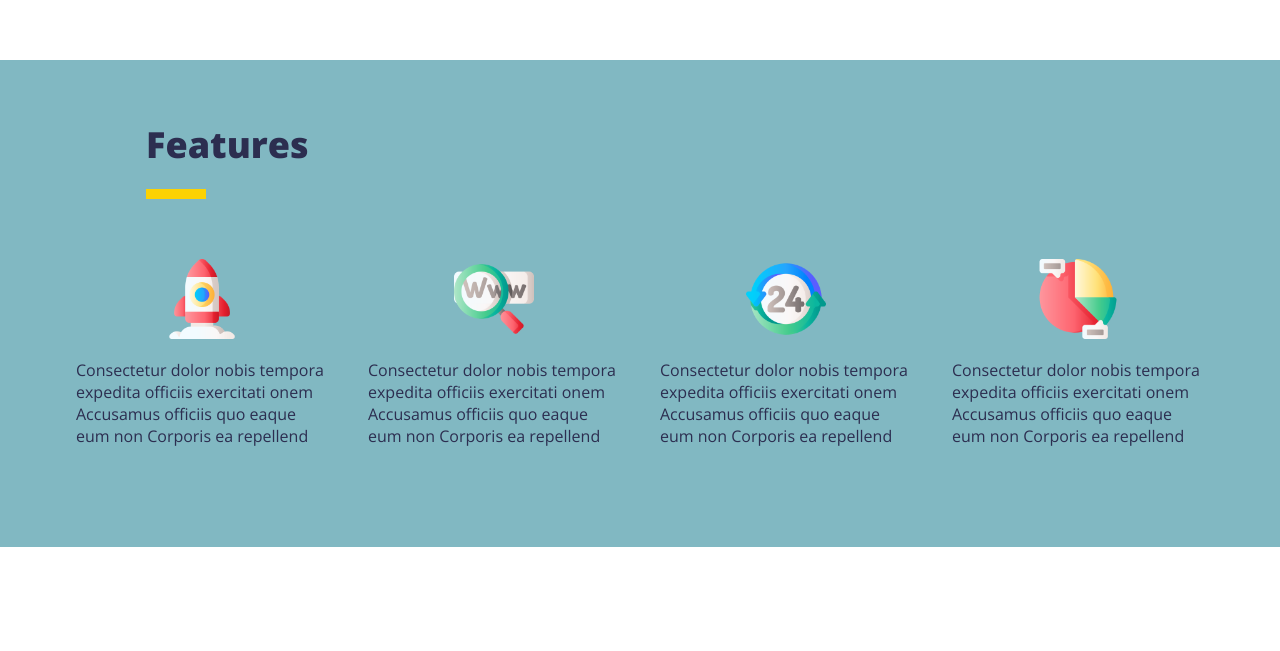
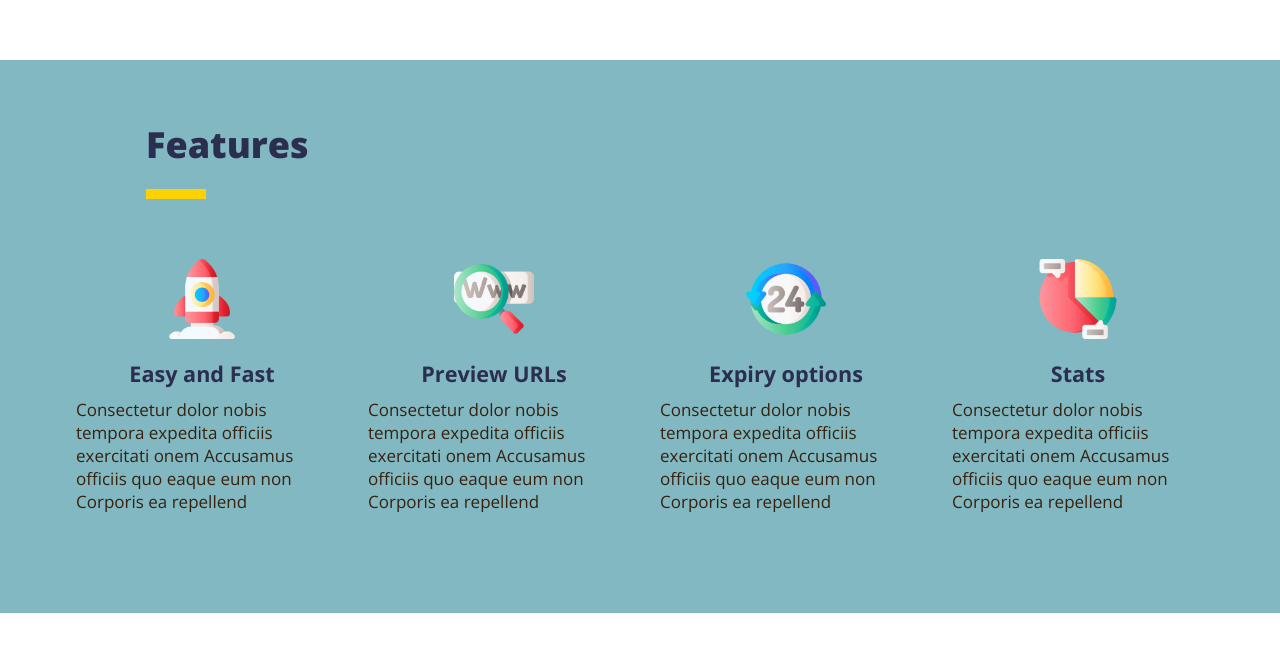
Before and after one commit to marcocadete/teeny_url_frontend, a React (Create React App) app: page / in a window 1280 px wide. Shown: the part 800-1451 px from the top of the page. Before the commit the page ends 1347 px from the top, so only its background shows below. Built offline with nearby package versions, Linux system fonts and the light colour scheme.

Commit message:
Changed the Navbar class conditional (ternary) operator and created a Heading component which I added to the Features container. I also creatd a Footer container, which isn't completed yet.

```diff
--- a/src/App.js
+++ b/src/App.js
@@ -4,6 +4,7 @@ import "./App.css";
 import Navbar from "./containers/Navbar/Navbar";
 import Header from "./containers/Header/Header";
 import Features from "./containers/Features/Features";
+import Footer from "./containers/Footer/Footer";
 
 function App() {
     return (
@@ -11,6 +12,7 @@ function App() {
             <Navbar />
             <Header />
             <Features />
+            <Footer />
         </div>
     );
 }
--- /dev/null
+++ b/src/components/Heading/Heading.css
@@ -0,0 +1,12 @@
+.tu-heading {
+    display: flex;
+    flex-direction: column;
+    justify-content: flex-start;
+    width: 80%;
+    margin: 0 auto;
+}
+
+.tu-heading h5 {
+    font-weight: 700;
+    font-size: 1.2rem;
+}
--- /dev/null
+++ b/src/components/Heading/Heading.js
@@ -0,0 +1,34 @@
+import PropTypes from "prop-types";
+import "./Heading.css";
+
+function Heading(props) {
+    return (
+        <div className="tu-heading">
+            <h5
+                className={
+                    props.color
+                        ? `tu-color--${props.color}`
+                        : ""
+                }
+            >
+                {props.title}
+            </h5>
+        </div>
+    );
+}
+
+Heading.propTypes = {
+    title: PropTypes.string.isRequired,
+    color: PropTypes.oneOf([
+        "green",
+        "dark-green",
+        "yellow",
+        "dark-yellow",
+        "blue",
+        "dark-blue",
+        "brown",
+        "dark-brown",
+    ]),
+};
+
+export default Heading;
--- a/src/containers/Features/Features.css
+++ b/src/containers/Features/Features.css
@@ -14,14 +14,20 @@
     display: flex;
     flex-direction: column;
     align-items: center;
-    font-size: 16px;
+    font-size: 17px;
     width: 100%;
     margin: 20px;
 
 }
 
 .tu-feature p {
-    max-width: 260px;
+    max-width: 280px;
+    color: var(--dark-brown);
+}
+
+.tu-feature h5 {
+    text-align: center;
+    margin-bottom: 10px;
 }
 
 .tu-feature img {
--- a/src/containers/Features/Features.js
+++ b/src/containers/Features/Features.js
@@ -4,6 +4,7 @@ import Fast from "../../images/features/fast.png";
 import Preview from "../../images/features/preview.png";
 import Expiry from "../../images/features/expiry.png";
 import Stats from "../../images/features/stats.png";
+import Heading from "../../components/Heading/Heading";
 // Components
 import SectionTitle from "../../components/SectionTitle/SectionTitle";
 
@@ -14,6 +15,7 @@ function Features() {
             <div className="tu-features">
                 <div className="tu-feature">
                     <img src={Fast} />
+                    <Heading title="Easy and Fast"/>
                     <p>
                         Consectetur dolor nobis tempora expedita officiis
                         exercitati onem Accusamus officiis quo eaque eum non
@@ -22,6 +24,7 @@ function Features() {
                 </div>
                 <div className="tu-feature">
                     <img src={Preview} />
+                    <Heading title="Preview URLs"/>
                     <p>
                         Consectetur dolor nobis tempora expedita officiis
                         exercitati onem Accusamus officiis quo eaque eum non
@@ -30,6 +33,7 @@ function Features() {
                 </div>
                 <div className="tu-feature">
                     <img src={Expiry} />
+                    <Heading title="Expiry options"/>
                     <p>
                         Consectetur dolor nobis tempora expedita officiis
                         exercitati onem Accusamus officiis quo eaque eum non
@@ -38,6 +42,7 @@ function Features() {
                 </div>
                 <div className="tu-feature">
                     <img src={Stats} />
+                    <Heading title="Stats"/>
                     <p>
                         Consectetur dolor nobis tempora expedita officiis
                         exercitati onem Accusamus officiis quo eaque eum non
--- /dev/null
+++ b/src/containers/Footer/Footer.css
@@ -0,0 +1,3 @@
+.tu-footer {
+    padding: 40px 10px;
+}
--- /dev/null
+++ b/src/containers/Footer/Footer.js
@@ -0,0 +1,11 @@
+import "./Footer.css";
+
+function Footer() {
+    return (
+        <footer className="tu-footer">
+        </footer>
+    );
+
+}
+
+export default Footer;
--- a/src/containers/Navbar/Navbar.js
+++ b/src/containers/Navbar/Navbar.js
@@ -50,21 +50,21 @@ function Navbar() {
                     <a
                         onClick={() => setActiveLink("features")}
                         href="#features"
-                        className={activeLink === "features" && "active"}
+                        className={activeLink === "features" ?  "active" : ""}
                     >
                         Features
                     </a>
                     <a
                         onClick={() => setActiveLink("about")}
                         href="#about"
-                        className={activeLink === "about" && "active"}
+                        className={activeLink === "about" ? "active" : ""}
                     >
                         About
                     </a>
                     <a
                         onClick={() => setActiveLink("contact")}
                         href="#contact"
-                        className={activeLink === "contact" && "active"}
+                        className={activeLink === "contact" ? "active" : ""}
                     >
                         Contact
                     </a>
--- a/src/index.css
+++ b/src/index.css
@@ -26,6 +26,40 @@ html {
 
 body {
     font-family: 'Open Sans', sans-serif;
+}
+
+/* Color
+ *********/
+.tu-color--green {
+    color: var(--green);
+}
+
+.tu-color--dark-green {
+    color: var(--dark-green);
+}
+
+.tu-color--yellow {
+    color: var(--yellow);
+}
+
+.tu-color--dark-yellow {
+    color: var(--dark-yellow);
+}
+
+.tu-color--blue {
+    color: var(--blue);
+}
+
+.tu-color--dark-blue {
+    color: var(--dark-blue);
+}
+
+.tu-color--brown {
+    color: var(--brown);
+}
+
+.tu-color--dark-brown {
+    color: var(--dark-brown);
 }
 
 /* Spacing
```
